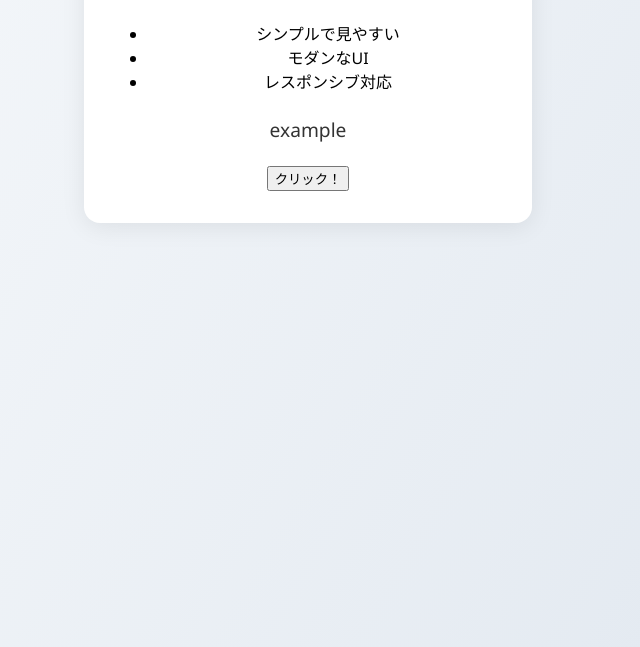
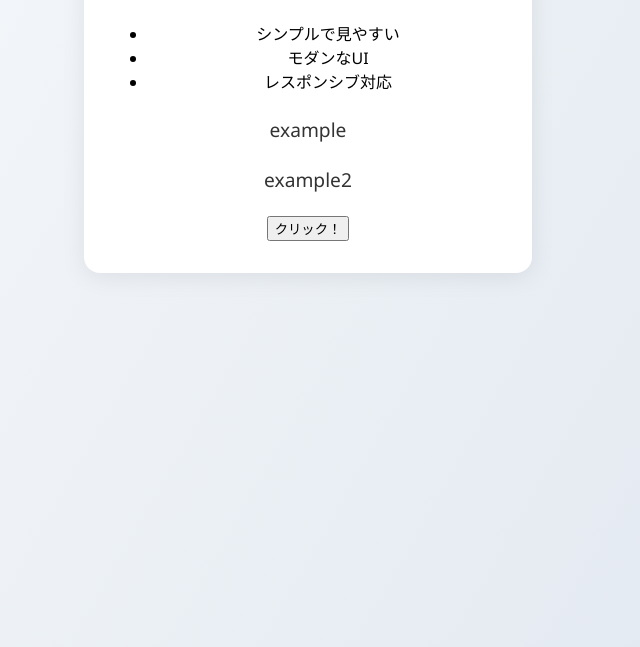
Before and after one commit to SodaiFurukawa/tutorial, a plain HTML site: page index.html in a window 1280 px wide. Shown: the part 233-880 px from the top of the page, without its empty margins (332-972 px from the left). Drawn offline with Linux system fonts and the light colour scheme.

Commit message:
もう一つ追加

```diff
--- a/index.html
+++ b/index.html
@@ -17,6 +17,7 @@
             <li>レスポンシブ対応</li>
         </ul>
         <p>example</p>
+        <p>example2</p>
         <button onclick="alert('クリックありがとうございます！')">クリック！</button>
     </div>
 </body>
```
